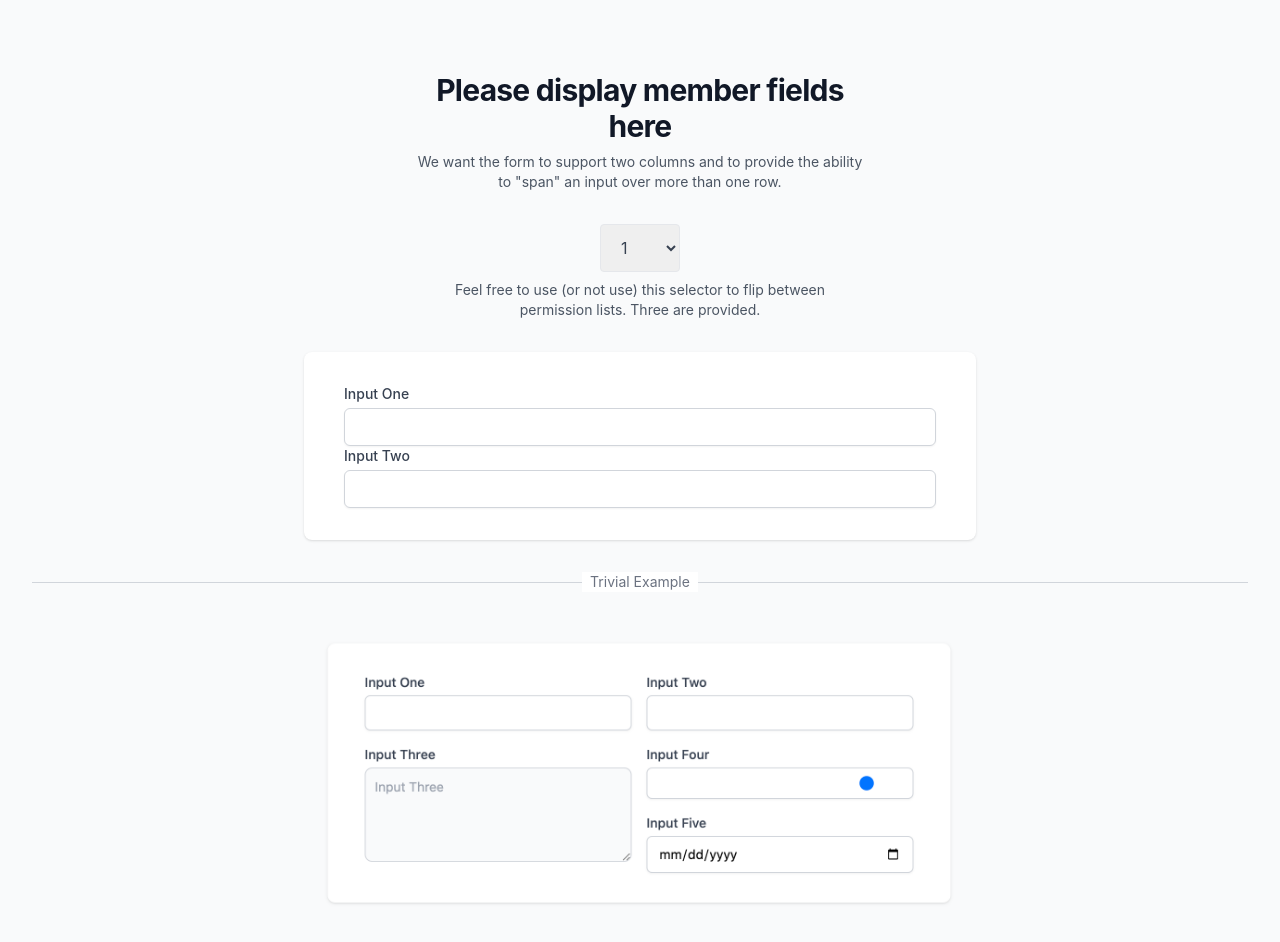
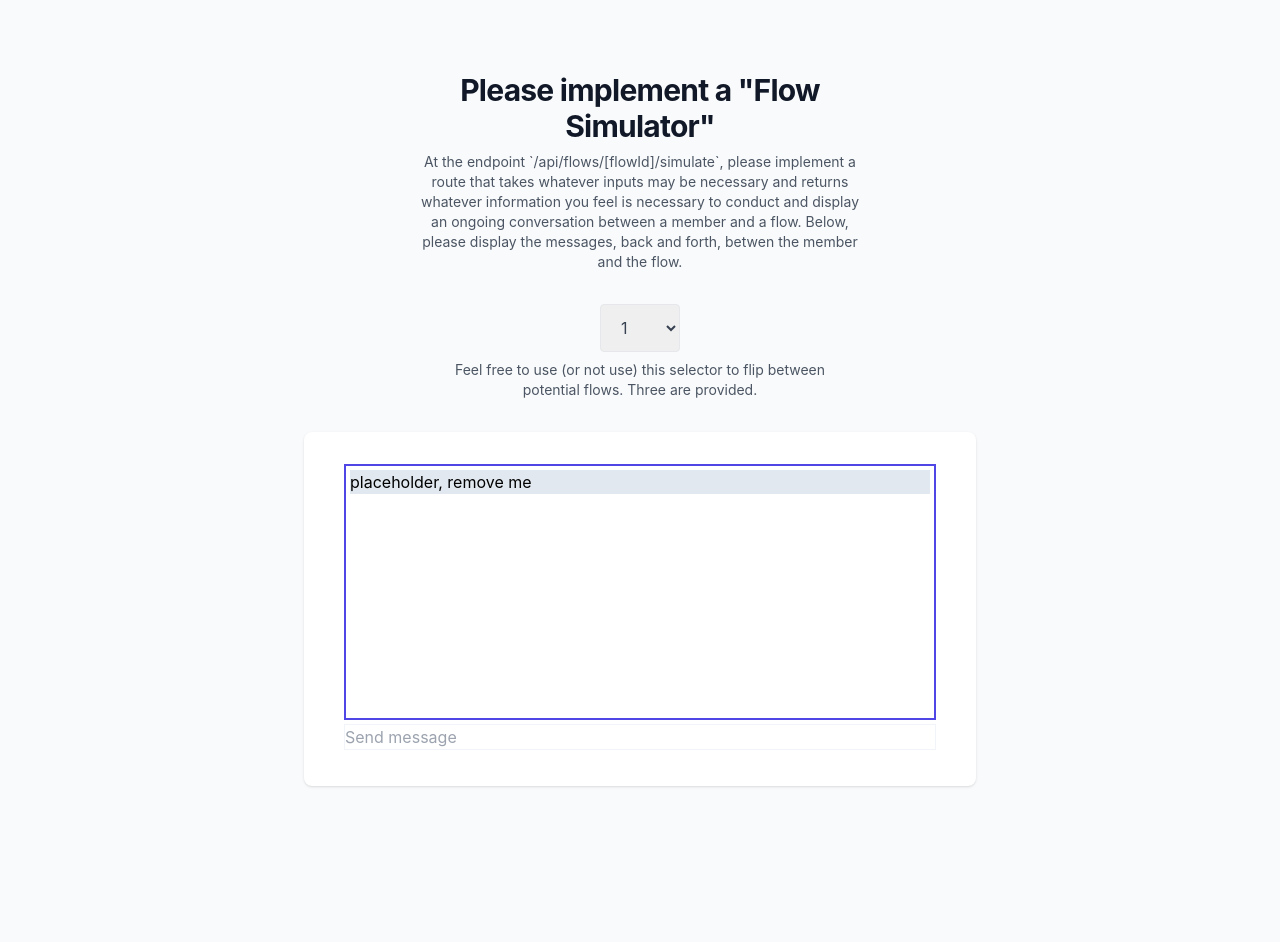
Before and after one commit to strive-messaging/FullStackExercise, a Next.js app: page / in a window 1280 px wide. Shown: the top 942 px of the page. After the commit the page ends 834 px from the top, so only its background shows below. Built offline with nearby package versions, Linux system fonts and the light colour scheme.

Commit message:
actually check in

```diff
--- /dev/null
+++ b/lib/flows/machine.ts
@@ -0,0 +1,54 @@
+/* eslint-disable max-params */
+
+// Flow Machine
+// Implements a cursor that advances across a flow definition
+// and processes inputs with actions
+
+import { Flow, Member } from "../models";
+
+export async function init(
+  member: Member,
+  flow: Flow
+) {
+  let stopIndex = 0
+  const messages = []
+  for (const action of flow.definition) {
+    messages.push(action.message)
+    if (['getInfo', 'multipleChoice'].includes(action.type)) {
+      break
+    }
+    stopIndex++
+  }
+  return { messages, stopIndex }
+}
+
+export async function receiveMessage(
+  member: Member,
+  flow: Flow,
+  startIndex: number,
+  message: string
+) {
+  let index = 0
+  const messages = []
+  for (const action of flow.definition.slice(startIndex)) {
+    messages.push(action.message)
+    if (index !== 0 && ['getInfo', 'multipleChoice'].includes(action.type)) {
+      break
+    }
+    // GetInfo: Save info in message to key in member
+    if (action.type === 'getInfo') {
+      (member[action.key] as any) = message
+    }
+    if (action.type === 'multipleChoice') {
+      const match = action.responses.find(r => {
+        return r.value === message.trim() || r.synonyms.includes(message.trim())
+      })
+      if (match) {
+        messages.push(match.message)
+      }
+    }
+    index++
+  }
+  console.warn({ messages, stopIndex: startIndex + index, member })
+  return { messages, stopIndex: startIndex + index, member }
+}
--- /dev/null
+++ b/lib/models/index.ts
@@ -0,0 +1,73 @@
+// Models File
+// Normally, an ORM or some kind of data layer would go here,
+// but we don't really expect this toy app to talk to a DB for real.
+
+export interface Flow {
+  id: number;
+  name: string;
+  definition: FlowAction[]
+}
+
+export interface FlowMessageAction {
+  type: 'message'
+  message: string
+}
+
+export interface FlowGetInfoAction {
+  type: 'getInfo',
+  message: string,
+  key: keyof Member
+}
+
+export interface FlowMultipleChoiceAction {
+  type: 'multipleChoice';
+  message: string;
+  responses: {
+    value: string
+    message: string
+    synonyms: string[]
+  }[]
+}
+
+export type FlowAction = FlowMessageAction | FlowMultipleChoiceAction | FlowGetInfoAction
+
+export interface Member {
+  id: number;
+  name: string;
+  email: string;
+  phoneNumber: string;
+  isSubscribed: boolean;
+}
+
+export interface User {
+  id: number;
+  email: string;
+  isAdmin: boolean;
+  organizationId: number;
+}
+
+// Flows Array
+// Normally this would be in a database, but is just here for convenience.
+export const FLOWS: Flow[] = [
+  { id: 1, name: 'Hello World Flow', definition: [{ type: 'message', message: 'hello' }] },
+  {
+      id: 2, name: 'Multiple Choice Flow', definition: [
+          { type: 'message', message: 'Thank you for texting in' },
+          {
+              type: 'multipleChoice',
+              message: 'What is your favorite color?',
+              responses: [
+                  { value: 'red', message: 'You responded "red".', synonyms: [] },
+                  { value: 'green', message: 'You responded "green".', synonyms: [] },
+                  { value: 'blue', message: 'You responded "blue".', synonyms: [] },
+              ]
+          },
+      ]
+  },
+  {
+      id: 3, name: 'Asking Question Flow', definition: [
+          { type: 'getInfo', message: 'What is your name?', key: 'name' },
+          { type: 'message', message: 'Thank you for sending in your name!' }
+      ]
+  }
+]
--- /dev/null
+++ b/pages/api/flows/[flowId]/simulate.ts
@@ -0,0 +1,33 @@
+import { init, receiveMessage } from '@/lib/flows/machine'
+import { Flow, FLOWS, Member } from '@/lib/models'
+import { NextApiRequest, NextApiResponse } from 'next'
+
+// Flow Simulation Endpoint
+// By making a series of requests to this endpoint, please simulate the back-and-forth
+// of interaction with a flow in a way that can be displayed in the frontend
+
+// Next.js API route support: https://nextjs.org/docs/api-routes/introduction
+export default async (req: NextApiRequest, res: NextApiResponse) => {
+    const {
+        flowId
+    } = req.query
+    const flow = FLOWS.find(f => f.id === parseInt(flowId as string, 10))
+    if (!flow) {
+        res.status(404).end()
+    }
+
+    const {
+        member,
+        message,
+        startIndex = 0
+    } = req.body
+
+    // CHALLENGE ZONE:
+    // Please do something here to allow simulation of interaction with the flow!
+    // const y = init(?)
+    // const x = receiveMessage(?)
+
+    const result = await receiveMessage(member as unknown as Member, flow as Flow, startIndex, message)
+    console.warn(result)
+    return res.json({ ok: true })
+}
--- a/pages/api/hello.ts
+++ /dev/null
@@ -1,7 +0,0 @@
-import { NextApiRequest, NextApiResponse } from 'next'
-
-// Next.js API route support: https://nextjs.org/docs/api-routes/introduction
-export default (req: NextApiRequest, res: NextApiResponse) => {
-  res.statusCode = 200
-  res.json({ name: `John Doe` })
-}
--- a/pages/index.tsx
+++ b/pages/index.tsx
@@ -1,65 +1,33 @@
 import Head from 'next/head'
-import Image from 'next/image'
-
-import { FieldPermission, FieldDefinition } from '@/types/form'
-import { getPermissions } from '@/lib/permissions'
 import { useState } from 'react'
 
-import example from '../public/example.png'
-
-async function getUserPermissions(userId: number) {
-  return getPermissions(userId)
+async function simulateFlow(flowId: number, member: any, message: string) {
+  const res = await fetch(`/api/flows/${flowId}/simulate`, {
+    method: 'POST',
+    headers: {
+      'Content-Type': 'application/json'
+    },
+    body: JSON.stringify({
+      member,
+      message,
+      startIndex: 0
+    })
+  })
+  return res
 }
 
-const FIELD_DEFINITIONS: FieldDefinition[] = [
-  {
-    key: 'firstName',
-    label: 'First Name',
-    type: 'text',
-  },
-  {
-    key: 'lastName',
-    label: 'Last Name',
-    type: 'text',
-  },
-  {
-    key: 'email',
-    label: 'Email',
-    type: 'email',
-  },
-  {
-    key: 'birthdate',
-    label: 'Birthday',
-    type: 'date',
-  },
-  {
-    key: 'isSubscribed',
-    label: 'Subscribed',
-    type: 'boolean',
-  },
-  {
-    key: 'zipcode',
-    label: 'Zip',
-    type: 'number',
-  },
-  {
-    key: 'custom_SecretFavoriteColor',
-    label: 'Favorite Color (secret)',
-    type: 'option',
-    options: ['red', 'green', 'blue'],
-  },
-]
+
 
 export default function Home() {
-  const [userId, setUserId] = useState(1)
-  const [permissions, setPermissions] = useState([] as FieldPermission[])
+  const [flowId, setFlowId] = useState(1)
 
-  // Feel free to "query" getUserPermissions in this file. (Or do it elsewhere! Up to you!)
+  // This format provided for convenience. Please change if necessary.
+  const [messages, setMessages] = useState([{ message: 'placeholder, remove me' }])
 
   return (
     <div className="h-screen bg-gray-50">
       <Head>
-        <title>Strive Member Form Exercise</title>
+        <title>Strive Flow Simulation Exercise</title>
         <link rel="icon" href="/favicon.ico" />
       </Head>
 
@@ -67,73 +35,45 @@ export default function Home() {
         <div className="flex min-h-full flex-col justify-center py-12 sm:px-6 lg:px-8">
           <div className="sm:mx-auto sm:w-full sm:max-w-md">
             <h2 className="mt-6 text-center text-3xl font-bold tracking-tight text-gray-900">
-              Please display member fields here
+              Please implement a &quot;Flow Simulator&quot;
             </h2>
             <p className="mt-2 text-center text-sm text-gray-600">
-              We want the form to support two columns and to provide the ability to &quot;span&quot;
-              an input over more than one row.
+              At the endpoint `/api/flows/[flowId]/simulate`, please implement a route that takes whatever inputs may be necessary and returns whatever information you feel is necessary to conduct and display an ongoing conversation between a member and a flow.
+              Below, please display the messages, back and forth, betwen the member and the flow.
             </p>
           </div>
           <div className="mt-8 mx-auto max-w-sm text-center">
             <select
               className="border mx-auto border-gray-200 text-gray-700 py-3 px-4 pr-8 rounded leading-tight focus:outline-none focus:bg-white focus:border-gray-500"
-              onChange={(e) => setUserId(parseInt(e.target.value || '1', 10))}
+              onChange={(e) => setFlowId(parseInt(e.target.value || '1', 10))}
             >
               <option>1</option>
               <option>2</option>
               <option>3</option>
             </select>
             <p className="mt-2 text-center text-sm text-gray-600">
-              Feel free to use (or not use) this selector to flip between permission lists. Three
+              Feel free to use (or not use) this selector to flip between potential flows. Three
               are provided.
             </p>
           </div>
 
           <div className="mt-8 sm:mx-auto sm:w-full sm:max-w-2xl">
             <div className="bg-white py-8 px-4 shadow sm:rounded-lg sm:px-10">
-              <form className="space-y-6" action="#" method="POST">
-                <div>
-                  <div>
-                    <label className="block text-sm font-medium text-gray-700">Input One</label>
-                    <div className="mt-1">
-                      <input
-                        id="email"
-                        name="email"
-                        type="email"
-                        autoComplete="email"
-                        required
-                        className="block w-full appearance-none rounded-md border border-gray-300 px-3 py-2 placeholder-gray-400 shadow-sm focus:border-indigo-500 focus:outline-none focus:ring-indigo-500 sm:text-sm"
-                      />
-                    </div>
+              <div className='border-solid border-2 border-indigo-600 h-64'>
+                {messages.map((m, i) => (
+                  <div key={i} className="m-1 bg-slate-200">
+                    {m.message}
                   </div>
-
-                  <div>
-                    <label className="block text-sm font-medium text-gray-700">Input Two</label>
-                    <div className="mt-1">
-                      <input
-                        id="password"
-                        name="password"
-                        type="password"
-                        autoComplete="current-password"
-                        required
-                        className="block w-full appearance-none rounded-md border border-gray-300 px-3 py-2 placeholder-gray-400 shadow-sm focus:border-indigo-500 focus:outline-none focus:ring-indigo-500 sm:text-sm"
-                      />
-                    </div>
-                  </div>
-                </div>
-              </form>
+                ))}
+              </div>
+              <div className="border-solid border border-slate-100 my-1">
+                <input
+                  className='w-full'
+                  onChange={(e) => console.warn(e.target.value)}
+                  placeholder="Send message"
+                  />
+              </div>
             </div>
-          </div>
-          <div className="relative mt-8 mb-8">
-            <div className="absolute inset-0 flex items-center" aria-hidden="true">
-              <div className="w-full border-t border-gray-300" />
-            </div>
-            <div className="relative flex justify-center">
-              <span className="bg-white px-2 text-sm text-gray-500">Trivial Example</span>
-            </div>
-          </div>
-          <div className="sm:mx-auto sm:w-full sm:max-w-2xl">
-            <Image alt="form example" src={example} />
           </div>
         </div>
       </main>
```
Also changed, not shown: 1 other file (tests, documents, lock files or other folders).
